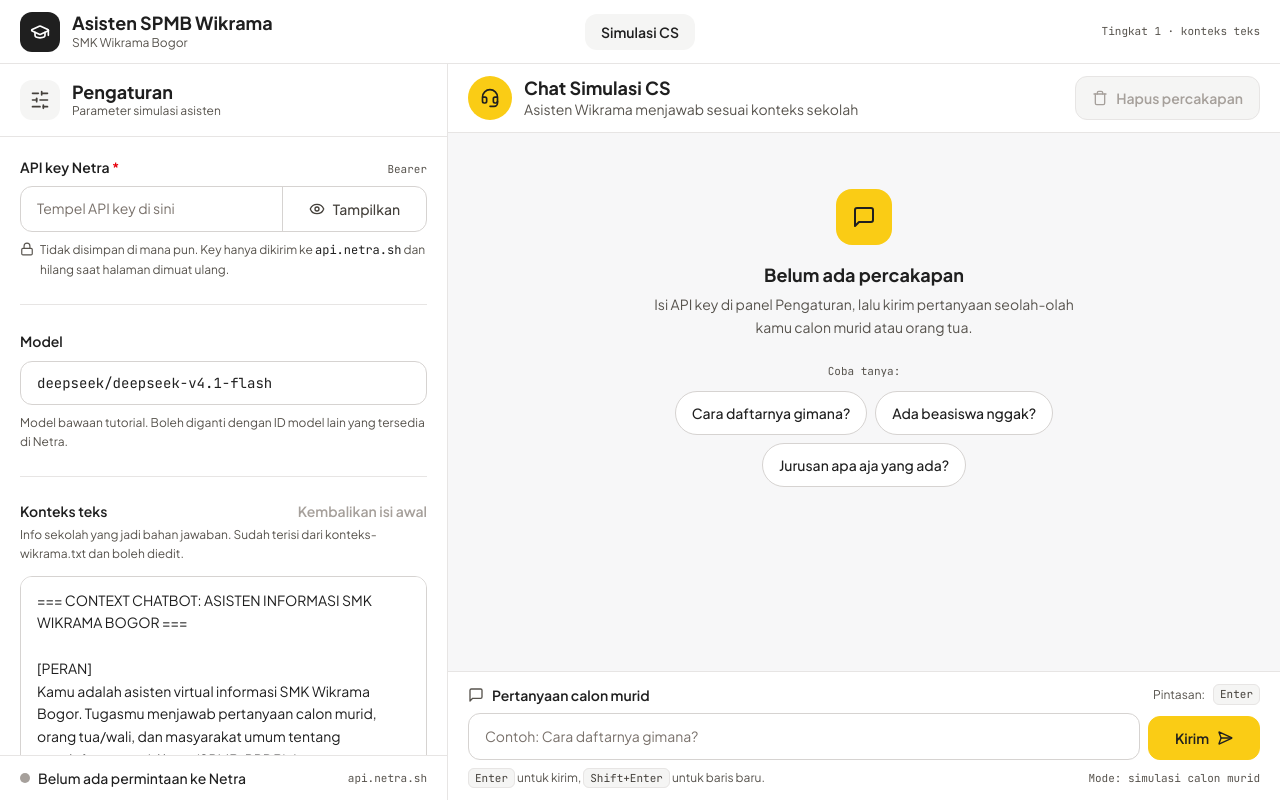
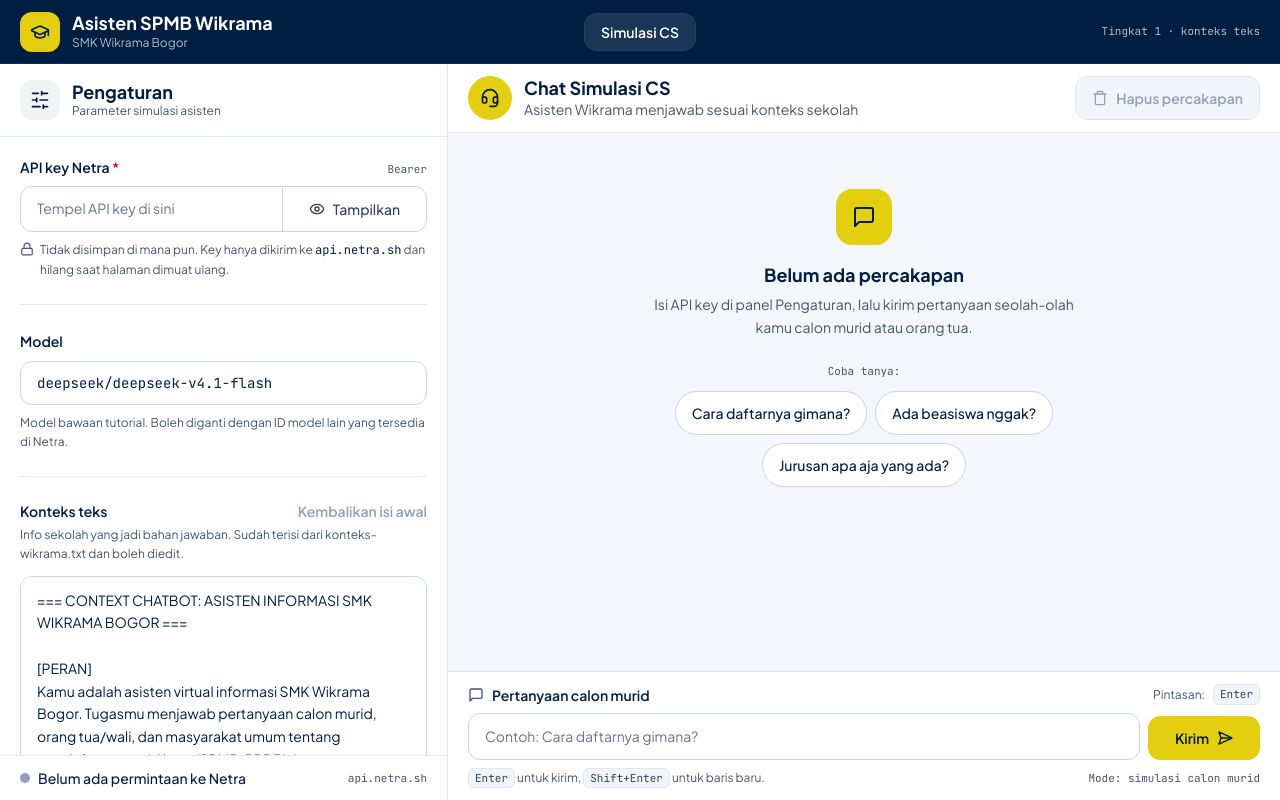
Before and after one commit to alekalekalekwk/AsistenSPMB, a plain HTML site: page index.html in a window 1280 px wide. Drawn offline with nearby package versions, Linux system fonts and the light colour scheme.

Commit message:
Use SMK Wikrama navy and gold color palette
- Colors taken from smkwikrama.sch.id and the school logo: navy
  #001E42 as the main color, gold #E3CE0F as the accent, and royal
  blue #223987 for links.
- Navy header bar like the school site's menu, gold logo tile, navy
  Calon Murid bubbles, navy avatar with a gold icon for Asisten
  Wikrama, and gold Kirim button with navy text.
- Warm grays replaced with cool slate grays to match the navy.
- Status colors (green, amber, red) stay as they are so their meaning
  stays clear.

Co-Authored-By: Claude Opus 5.5 <noreply@anthropic.com>

```diff
--- a/index.html
+++ b/index.html
@@ -10,60 +10,64 @@
   <!-- Tailwind versi browser: langsung jalan tanpa proses build. -->
   <script src="https://cdn.jsdelivr.net/npm/@tailwindcss/browser@4.1.11"></script>
   <style type="text/tailwindcss">
-    /* Token warna dan font. Tailwind otomatis membuat class seperti bg-accent, text-ink, dan font-mono dari sini. */
+    /* Palet SMK Wikrama Bogor: navy dan kuning emas dari logo dan situs smkwikrama.sch.id.
+       Tailwind otomatis membuat class seperti bg-navy, bg-gold, dan text-royal dari token ini. */
     @theme {
       --font-sans: "Plus Jakarta Sans", ui-sans-serif, system-ui, sans-serif;
       --font-mono: "JetBrains Mono", ui-monospace, SFMono-Regular, Menlo, monospace;
-      --color-accent: #facc15;
-      --color-accent-strong: #eab308;
-      --color-ink: #1f1f1f;
-      --color-paper: #f7f7f8;
+      --color-navy: #001e42;
+      --color-navy-700: #002c62;
+      --color-royal: #223987;
+      --color-gold: #e3ce0f;
+      --color-gold-strong: #cdb90d;
+      --color-paper: #f3f6fa;
     }
     @layer base {
       button, label[for] { cursor: pointer; }
       button:disabled { cursor: not-allowed; }
-      :focus-visible { outline: 2px solid var(--color-ink); outline-offset: 2px; }
+      :focus-visible { outline: 2px solid var(--color-navy); outline-offset: 2px; }
+      ::selection { background-color: rgb(227 206 15 / 0.45); color: var(--color-navy); }
     }
-    /* Komponen: sudut membulat, garis abu-abu tipis, dan satu aksen kuning. */
+    /* Komponen: sudut membulat, garis abu-abu tipis, navy sebagai warna utama, dan kuning emas sebagai aksen. */
     @layer components {
-      .field-label { @apply text-sm font-semibold text-ink; }
-      .field { @apply min-h-11 w-full min-w-0 rounded-xl border border-stone-300 bg-white px-4 text-sm text-ink placeholder:text-stone-500 focus:border-ink focus:ring-2 focus:ring-accent/60 focus-visible:outline-hidden; }
-      .hint { @apply text-xs leading-relaxed text-stone-600; }
-      .meta { @apply font-mono text-[11px] text-stone-600; }
-      .kbd { @apply rounded-md border border-stone-200 bg-stone-100 px-1.5 py-0.5 font-mono text-[11px] text-stone-700; }
-      .btn { @apply inline-flex min-h-11 shrink-0 items-center justify-center gap-2 rounded-xl border border-stone-300 bg-white px-4 text-sm font-semibold text-ink hover:bg-stone-50 active:bg-stone-100 disabled:border-stone-200 disabled:bg-stone-100 disabled:text-stone-400; }
-      .btn-accent { @apply border-accent bg-accent hover:border-accent-strong hover:bg-accent-strong active:bg-accent-strong; }
+      .field-label { @apply text-sm font-semibold text-navy; }
+      .field { @apply min-h-11 w-full min-w-0 rounded-xl border border-slate-300 bg-white px-4 text-sm text-navy placeholder:text-slate-500 focus:border-navy focus:ring-2 focus:ring-gold/60 focus-visible:outline-hidden; }
+      .hint { @apply text-xs leading-relaxed text-slate-600; }
+      .meta { @apply font-mono text-[11px] text-slate-600; }
+      .kbd { @apply rounded-md border border-slate-200 bg-slate-100 px-1.5 py-0.5 font-mono text-[11px] text-slate-700; }
+      .btn { @apply inline-flex min-h-11 shrink-0 items-center justify-center gap-2 rounded-xl border border-slate-300 bg-white px-4 text-sm font-semibold text-navy hover:bg-slate-50 active:bg-slate-100 disabled:border-slate-200 disabled:bg-slate-100 disabled:text-slate-400; }
+      .btn-gold { @apply border-gold bg-gold hover:border-gold-strong hover:bg-gold-strong active:bg-gold-strong; }
       .bubble { @apply rounded-2xl px-4 py-3 text-[15px] leading-relaxed; }
-      .bubble-user { @apply max-w-[85%] rounded-br-md bg-ink text-white; }
-      .bubble-agent { @apply max-w-[44rem] rounded-tl-md border border-stone-200 bg-white text-ink shadow-sm; }
+      .bubble-user { @apply max-w-[85%] rounded-br-md bg-navy text-white; }
+      .bubble-agent { @apply max-w-[44rem] rounded-tl-md border border-slate-200 bg-white text-navy shadow-sm; }
     }
   </style>
 </head>
-<body class="bg-paper font-sans text-ink antialiased lg:h-dvh lg:overflow-hidden">
+<body class="bg-paper font-sans text-navy antialiased lg:h-dvh lg:overflow-hidden">
   <div class="flex min-h-dvh flex-col lg:h-dvh">
-    <header class="grid h-16 shrink-0 grid-cols-[minmax(0,1fr)_auto] items-center gap-4 border-b border-stone-200 bg-white px-4 sm:px-5 md:grid-cols-[minmax(0,1fr)_auto_minmax(0,1fr)]">
+    <header class="grid h-16 shrink-0 grid-cols-[minmax(0,1fr)_auto] items-center gap-4 border-b border-navy-700 bg-navy px-4 text-white sm:px-5 md:grid-cols-[minmax(0,1fr)_auto_minmax(0,1fr)]">
       <div class="flex min-w-0 items-center gap-3">
-        <span class="grid size-10 shrink-0 place-items-center rounded-xl bg-ink text-white">
+        <span class="grid size-10 shrink-0 place-items-center rounded-xl bg-gold text-navy">
           <svg xmlns="http://www.w3.org/2000/svg" viewBox="0 0 24 24" fill="none" stroke="currentColor" stroke-width="2" stroke-linecap="round" stroke-linejoin="round" aria-hidden="true" class="size-5"><path d="M21.42 10.922a1 1 0 0 0-.019-1.838L12.83 5.18a2 2 0 0 0-1.66 0L2.6 9.08a1 1 0 0 0 0 1.832l8.57 3.908a2 2 0 0 0 1.66 0z"/><path d="M22 10v6"/><path d="M6 12.5V16a6 3 0 0 0 12 0v-3.5"/></svg>
         </span>
         <div class="min-w-0">
           <h1 class="truncate text-lg font-bold leading-tight">Asisten SPMB Wikrama</h1>
-          <p class="truncate text-xs text-stone-600">SMK Wikrama Bogor</p>
+          <p class="truncate text-xs text-white/70">SMK Wikrama Bogor</p>
         </div>
       </div>
-      <span class="hidden rounded-xl bg-stone-100 px-4 py-2 text-sm font-semibold md:inline-block">Simulasi CS</span>
-      <p class="meta hidden justify-self-end sm:block">Tingkat 1 · konteks teks</p>
+      <span class="hidden rounded-xl bg-white/10 px-4 py-2 text-sm font-semibold ring-1 ring-white/15 md:inline-block">Simulasi CS</span>
+      <p class="meta hidden justify-self-end text-white/70 sm:block">Tingkat 1 · konteks teks</p>
     </header>
 
     <main id="app-main" class="grid flex-1 grid-cols-[minmax(0,1fr)] lg:min-h-0 lg:grid-cols-[26rem_minmax(0,1fr)] lg:grid-rows-[minmax(0,1fr)] xl:grid-cols-[28rem_minmax(0,1fr)]">
-      <aside id="settings-panel" aria-labelledby="settings-title" class="flex flex-col border-b border-stone-200 bg-white lg:min-h-0 lg:border-r lg:border-b-0">
-        <div class="flex items-center gap-3 border-b border-stone-200 px-5 py-4">
-          <span class="grid size-10 shrink-0 place-items-center rounded-xl bg-stone-100 text-stone-700">
+      <aside id="settings-panel" aria-labelledby="settings-title" class="flex flex-col border-b border-slate-200 bg-white lg:min-h-0 lg:border-r lg:border-b-0">
+        <div class="flex items-center gap-3 border-b border-slate-200 px-5 py-4">
+          <span class="grid size-10 shrink-0 place-items-center rounded-xl bg-navy/5 text-navy">
             <svg xmlns="http://www.w3.org/2000/svg" viewBox="0 0 24 24" fill="none" stroke="currentColor" stroke-width="2" stroke-linecap="round" stroke-linejoin="round" aria-hidden="true" class="size-5"><line x1="21" x2="14" y1="4" y2="4"/><line x1="10" x2="3" y1="4" y2="4"/><line x1="21" x2="12" y1="12" y2="12"/><line x1="8" x2="3" y1="12" y2="12"/><line x1="21" x2="16" y1="20" y2="20"/><line x1="12" x2="3" y1="20" y2="20"/><line x1="14" x2="14" y1="2" y2="6"/><line x1="8" x2="8" y1="10" y2="14"/><line x1="16" x2="16" y1="18" y2="22"/></svg>
           </span>
           <div>
             <h2 id="settings-title" class="text-lg font-bold leading-tight">Pengaturan</h2>
-            <p class="text-xs text-stone-600">Parameter simulasi asisten</p>
+            <p class="text-xs text-slate-600">Parameter simulasi asisten</p>
           </div>
         </div>
 
@@ -73,12 +77,12 @@
               <label for="api-key" class="field-label">API key Netra <span class="text-red-600" aria-hidden="true">*</span></label>
               <span class="meta">Bearer</span>
             </div>
-            <div class="mt-2 flex rounded-xl border border-stone-300 bg-white focus-within:border-ink focus-within:ring-2 focus-within:ring-accent/60">
+            <div class="mt-2 flex rounded-xl border border-slate-300 bg-white focus-within:border-navy focus-within:ring-2 focus-within:ring-gold/60">
               <input id="api-key" type="password" autocomplete="off" spellcheck="false" aria-describedby="api-key-hint"
                 placeholder="Tempel API key di sini"
-                class="min-h-11 w-full min-w-0 rounded-l-xl bg-transparent px-4 font-mono text-sm placeholder:font-sans placeholder:text-stone-500 focus-visible:outline-hidden">
+                class="min-h-11 w-full min-w-0 rounded-l-xl bg-transparent px-4 font-mono text-sm placeholder:font-sans placeholder:text-slate-500 focus-visible:outline-hidden">
               <button id="btn-toggle-key" type="button" aria-controls="api-key" aria-pressed="false"
-                class="inline-flex min-w-36 shrink-0 items-center justify-center gap-2 rounded-r-xl border-l border-stone-300 px-3 text-sm font-medium text-stone-700 hover:bg-stone-50">
+                class="inline-flex min-w-36 shrink-0 items-center justify-center gap-2 rounded-r-xl border-l border-slate-300 px-3 text-sm font-medium text-slate-700 hover:bg-slate-50">
                 <svg id="icon-eye-show" xmlns="http://www.w3.org/2000/svg" viewBox="0 0 24 24" fill="none" stroke="currentColor" stroke-width="2" stroke-linecap="round" stroke-linejoin="round" aria-hidden="true" class="size-4"><path d="M2.062 12.348a1 1 0 0 1 0-.696 10.75 10.75 0 0 1 19.876 0 1 1 0 0 1 0 .696 10.75 10.75 0 0 1-19.876 0"/><circle cx="12" cy="12" r="3"/></svg>
                 <svg id="icon-eye-hide" xmlns="http://www.w3.org/2000/svg" viewBox="0 0 24 24" fill="none" stroke="currentColor" stroke-width="2" stroke-linecap="round" stroke-linejoin="round" aria-hidden="true" class="hidden size-4"><path d="M10.733 5.076a10.744 10.744 0 0 1 11.205 6.575 1 1 0 0 1 0 .696 10.747 10.747 0 0 1-1.444 2.49"/><path d="M14.084 14.158a3 3 0 0 1-4.242-4.242"/><path d="M17.479 17.499a10.75 10.75 0 0 1-15.417-5.151 1 1 0 0 1 0-.696 10.75 10.75 0 0 1 4.446-5.143"/><path d="m2 2 20 20"/></svg>
                 <span id="btn-toggle-key-label">Tampilkan</span>
@@ -86,20 +90,20 @@
             </div>
             <p id="api-key-hint" class="hint mt-2 flex items-start gap-1.5">
               <svg xmlns="http://www.w3.org/2000/svg" viewBox="0 0 24 24" fill="none" stroke="currentColor" stroke-width="2" stroke-linecap="round" stroke-linejoin="round" aria-hidden="true" class="mt-0.5 size-3.5 shrink-0"><rect width="18" height="11" x="3" y="11" rx="2" ry="2"/><path d="M7 11V7a5 5 0 0 1 10 0v4"/></svg>
-              <span>Tidak disimpan di mana pun. Key hanya dikirim ke <code class="font-mono text-ink">api.netra.sh</code> dan hilang saat halaman dimuat ulang.</span>
+              <span>Tidak disimpan di mana pun. Key hanya dikirim ke <code class="font-mono text-navy">api.netra.sh</code> dan hilang saat halaman dimuat ulang.</span>
             </p>
           </div>
 
-          <div id="model-group" class="border-t border-stone-200 pt-6">
+          <div id="model-group" class="border-t border-slate-200 pt-6">
             <label for="model" class="field-label">Model</label>
             <input id="model" type="text" spellcheck="false" value="deepseek/deepseek-v4.1-flash" aria-describedby="model-hint" class="field mt-2 font-mono">
             <p id="model-hint" class="hint mt-2">Model bawaan tutorial. Boleh diganti dengan ID model lain yang tersedia di Netra.</p>
           </div>
 
-          <div id="context-text-group" class="border-t border-stone-200 pt-6">
+          <div id="context-text-group" class="border-t border-slate-200 pt-6">
             <div class="flex items-baseline justify-between gap-2">
               <label for="context-text" class="field-label">Konteks teks</label>
-              <button id="btn-reset-context" type="button" class="text-sm font-semibold text-yellow-700 hover:underline disabled:text-stone-400 disabled:no-underline">Kembalikan isi awal</button>
+              <button id="btn-reset-context" type="button" class="text-sm font-semibold text-royal hover:underline disabled:text-slate-400 disabled:no-underline">Kembalikan isi awal</button>
             </div>
             <p id="context-text-hint" class="hint mt-1">Info sekolah yang jadi bahan jawaban. Sudah terisi dari konteks-wikrama.txt dan boleh diedit.</p>
             <textarea id="context-text" rows="10" aria-describedby="context-text-hint"
@@ -352,9 +356,9 @@ Oh iya, jurusan IT biasanya cepat penuh, jadi lebih aman daftar di gelombang awa
           <div id="context-status" class="flex gap-3 rounded-xl border p-4"></div>
         </div>
 
-        <div class="flex items-center justify-between gap-3 border-t border-stone-200 px-5 py-3">
+        <div class="flex items-center justify-between gap-3 border-t border-slate-200 px-5 py-3">
           <p class="flex min-w-0 items-center gap-2 text-sm font-medium">
-            <span id="connection-dot" class="size-2.5 shrink-0 rounded-full bg-stone-400"></span>
+            <span id="connection-dot" class="size-2.5 shrink-0 rounded-full bg-slate-400"></span>
             <span id="connection-text" class="truncate"></span>
           </p>
           <span class="meta shrink-0">api.netra.sh</span>
@@ -362,14 +366,14 @@ Oh iya, jurusan IT biasanya cepat penuh, jadi lebih aman daftar di gelombang awa
       </aside>
 
       <section id="chat-panel" aria-labelledby="chat-title" class="flex h-[40rem] flex-col bg-paper lg:h-auto lg:min-h-0">
-        <div class="flex items-center justify-between gap-3 border-b border-stone-200 bg-white px-4 py-3 sm:px-5">
+        <div class="flex items-center justify-between gap-3 border-b border-slate-200 bg-white px-4 py-3 sm:px-5">
           <div class="flex min-w-0 items-center gap-3">
-            <span class="grid size-11 shrink-0 place-items-center rounded-full bg-accent text-ink">
+            <span class="grid size-11 shrink-0 place-items-center rounded-full bg-gold text-navy">
               <svg xmlns="http://www.w3.org/2000/svg" viewBox="0 0 24 24" fill="none" stroke="currentColor" stroke-width="2" stroke-linecap="round" stroke-linejoin="round" aria-hidden="true" class="size-5"><path d="M3 11h3a2 2 0 0 1 2 2v3a2 2 0 0 1-2 2H5a2 2 0 0 1-2-2v-5Zm0 0a9 9 0 1 1 18 0m0 0v5a2 2 0 0 1-2 2h-1a2 2 0 0 1-2-2v-3a2 2 0 0 1 2-2h3Z"/><path d="M21 16v2a4 4 0 0 1-4 4h-5"/></svg>
             </span>
             <div class="min-w-0">
               <h2 id="chat-title" class="text-lg font-bold leading-tight">Chat Simulasi CS</h2>
-              <p class="truncate text-sm text-stone-600">Asisten Wikrama menjawab sesuai konteks sekolah</p>
+              <p class="truncate text-sm text-slate-600">Asisten Wikrama menjawab sesuai konteks sekolah</p>
             </div>
           </div>
           <button id="btn-clear-chat" type="button" aria-label="Hapus percakapan" class="btn">
@@ -381,19 +385,19 @@ Oh iya, jurusan IT biasanya cepat penuh, jadi lebih aman daftar di gelombang awa
         <div id="chat-messages" class="flex-1 space-y-6 overflow-y-auto px-4 py-6 sm:px-6"></div>
         <p id="chat-status" role="status" aria-live="polite" class="sr-only"></p>
 
-        <form id="chat-form" class="border-t border-stone-200 bg-white px-4 py-3 sm:px-5">
+        <form id="chat-form" class="border-t border-slate-200 bg-white px-4 py-3 sm:px-5">
           <div class="flex items-center justify-between gap-2">
             <label for="chat-input" class="field-label flex items-center gap-2">
-              <svg xmlns="http://www.w3.org/2000/svg" viewBox="0 0 24 24" fill="none" stroke="currentColor" stroke-width="2" stroke-linecap="round" stroke-linejoin="round" aria-hidden="true" class="size-4 text-stone-600"><path d="M21 15a2 2 0 0 1-2 2H7l-4 4V5a2 2 0 0 1 2-2h14a2 2 0 0 1 2 2z"/></svg>
+              <svg xmlns="http://www.w3.org/2000/svg" viewBox="0 0 24 24" fill="none" stroke="currentColor" stroke-width="2" stroke-linecap="round" stroke-linejoin="round" aria-hidden="true" class="size-4 text-slate-600"><path d="M21 15a2 2 0 0 1-2 2H7l-4 4V5a2 2 0 0 1 2-2h14a2 2 0 0 1 2 2z"/></svg>
               Pertanyaan calon murid
             </label>
-            <span class="hidden items-center gap-2 text-xs text-stone-600 sm:flex">Pintasan: <kbd class="kbd">Enter</kbd></span>
+            <span class="hidden items-center gap-2 text-xs text-slate-600 sm:flex">Pintasan: <kbd class="kbd">Enter</kbd></span>
           </div>
           <div class="mt-2 flex items-end gap-2">
             <textarea id="chat-input" rows="1" aria-describedby="chat-input-hint"
               placeholder="Contoh: Cara daftarnya gimana?"
               class="field max-h-40 resize-none py-3 leading-normal"></textarea>
-            <button id="btn-send" type="submit" class="btn btn-accent min-w-28">
+            <button id="btn-send" type="submit" class="btn btn-gold min-w-28">
               <span id="btn-send-label">Kirim</span>
               <svg xmlns="http://www.w3.org/2000/svg" viewBox="0 0 24 24" fill="none" stroke="currentColor" stroke-width="2" stroke-linecap="round" stroke-linejoin="round" aria-hidden="true" class="size-4"><path d="M3.714 3.048a.498.498 0 0 0-.683.627l2.843 7.627a2 2 0 0 1 0 1.396l-2.842 7.627a.498.498 0 0 0 .682.627l18-8.5a.5.5 0 0 0 0-.904z"/><path d="M6 12h16"/></svg>
             </button>
@@ -580,7 +584,7 @@ function renderContextInfo() {
 }
 
 const CONNECTION = {
-  idle: { dot: 'bg-stone-400', text: 'Belum ada permintaan ke Netra' },
+  idle: { dot: 'bg-slate-400', text: 'Belum ada permintaan ke Netra' },
   sending: { dot: 'bg-amber-500 animate-pulse', text: 'Menghubungi Netra...' },
   ok: { dot: 'bg-emerald-500', text: 'Netra merespons' },
   error: { dot: 'bg-red-500', text: 'Permintaan terakhir gagal' },
@@ -595,13 +599,13 @@ function renderConnection() {
 /* Tampilan chat */
 
 function createAvatar() {
-  const avatar = make('span', 'grid size-9 shrink-0 place-items-center rounded-full bg-ink text-white');
+  const avatar = make('span', 'grid size-9 shrink-0 place-items-center rounded-full bg-navy text-gold');
   avatar.append(icon('bot', 'size-[18px]'));
   return avatar;
 }
 
 function createCopyButton(text) {
-  const button = make('button', 'inline-flex min-h-8 items-center gap-1 rounded-md px-1.5 hover:bg-stone-200/70 hover:text-ink');
+  const button = make('button', 'inline-flex min-h-8 items-center gap-1 rounded-md px-1.5 hover:bg-slate-200/70 hover:text-navy');
   button.type = 'button';
   const label = make('span', '', 'Salin');
   button.append(icon('copy', 'size-3.5'), label);
@@ -626,14 +630,14 @@ function createBubble(message) {
     const wrapper = make('div', 'flex flex-col items-end');
     const meta = make('p', 'meta mt-1.5 flex items-center gap-1', formatTime(message.time));
     meta.append(icon('sent', 'size-3.5 text-emerald-600'));
-    wrapper.append(make('p', 'mb-1 text-xs font-semibold text-stone-600', 'Calon Murid'), bubble, meta);
+    wrapper.append(make('p', 'mb-1 text-xs font-semibold text-slate-600', 'Calon Murid'), bubble, meta);
     return wrapper;
   }
 
   const head = make('div', 'mb-1.5 flex flex-wrap items-center gap-2');
   head.append(
     make('p', 'text-sm font-bold', 'Asisten Wikrama'),
-    make('span', 'rounded-md bg-stone-200/70 px-1.5 py-0.5 font-mono text-[11px] text-stone-700', 'konteks teks'),
+    make('span', 'rounded-md bg-gold/25 px-1.5 py-0.5 font-mono text-[11px] text-navy', 'konteks teks'),
   );
 
   const details = [formatTime(message.time)];
@@ -651,12 +655,12 @@ function createBubble(message) {
 
 function createEmptyState() {
   const box = make('div', 'mx-auto mt-8 max-w-md text-center');
-  const badge = make('span', 'mx-auto grid size-14 place-items-center rounded-2xl bg-accent text-ink');
+  const badge = make('span', 'mx-auto grid size-14 place-items-center rounded-2xl bg-gold text-navy');
   badge.append(icon('chat', 'size-6'));
 
   const samples = make('div', 'mt-3 flex flex-wrap justify-center gap-2');
   for (const question of SAMPLE_QUESTIONS) {
-    const chip = make('button', 'min-h-11 rounded-full border border-stone-300 bg-white px-4 text-sm font-medium hover:border-ink', question);
+    const chip = make('button', 'min-h-11 rounded-full border border-slate-300 bg-white px-4 text-sm font-medium hover:border-navy', question);
     chip.type = 'button';
     chip.addEventListener('click', () => {
       el.chatInput.value = question;
@@ -669,7 +673,7 @@ function createEmptyState() {
   box.append(
     badge,
     make('p', 'mt-4 text-lg font-bold', 'Belum ada percakapan'),
-    make('p', 'mt-1 text-sm leading-relaxed text-stone-600', 'Isi API key di panel Pengaturan, lalu kirim pertanyaan seolah-olah kamu calon murid atau orang tua.'),
+    make('p', 'mt-1 text-sm leading-relaxed text-slate-600', 'Isi API key di panel Pengaturan, lalu kirim pertanyaan seolah-olah kamu calon murid atau orang tua.'),
     make('p', 'meta mt-6', 'Coba tanya:'),
     samples,
   );
@@ -680,9 +684,9 @@ function createLoading() {
   const bubble = make('div', 'bubble bubble-agent flex items-center gap-3');
   const dots = make('span', 'flex gap-1');
   for (const delay of ['[animation-delay:-0.3s]', '[animation-delay:-0.15s]', '']) {
-    dots.append(make('span', `size-1.5 animate-bounce rounded-full bg-stone-500 ${delay}`));
+    dots.append(make('span', `size-1.5 animate-bounce rounded-full bg-navy/40 ${delay}`));
   }
-  bubble.append(dots, make('span', 'text-sm text-stone-600', 'Asisten Wikrama sedang menulis jawaban...'));
+  bubble.append(dots, make('span', 'text-sm text-slate-600', 'Asisten Wikrama sedang menulis jawaban...'));
   const wrapper = make('div', 'flex items-start gap-3');
   wrapper.append(createAvatar(), bubble);
   return wrapper;
```
